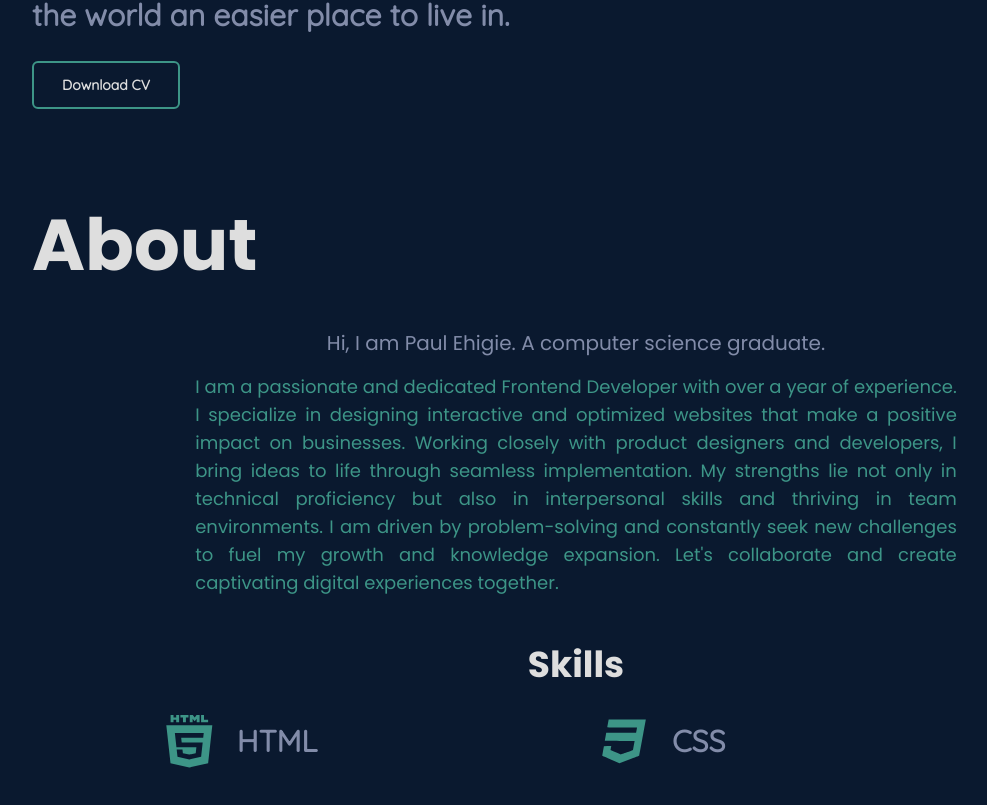
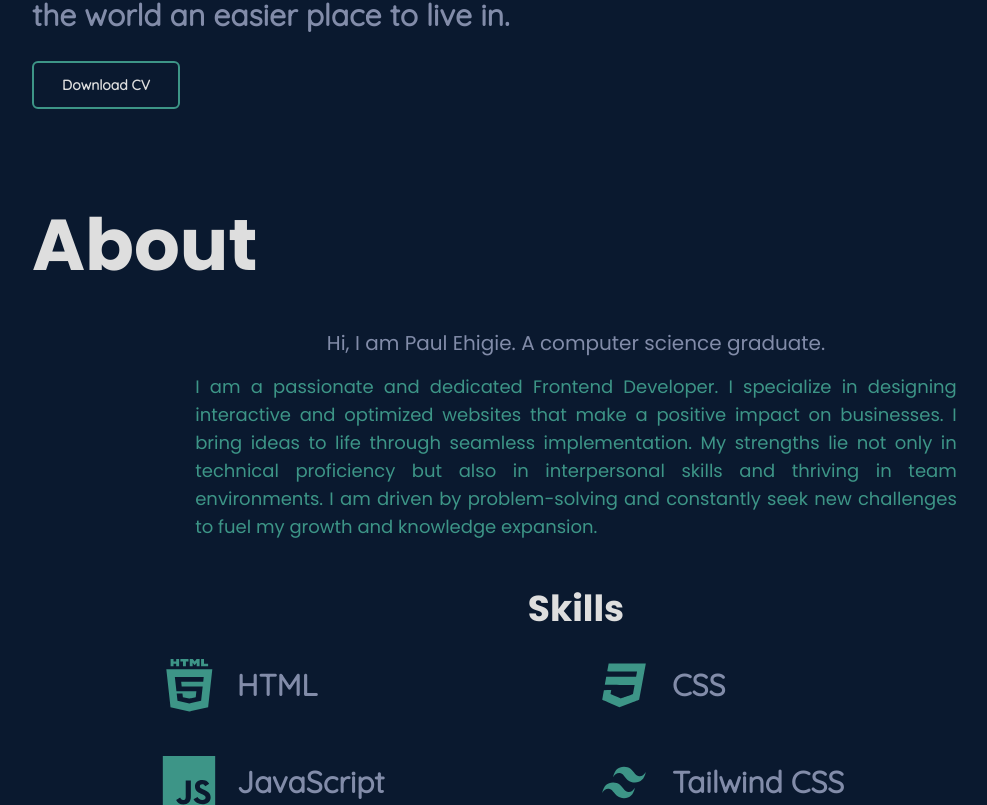
Before and after one commit to Ehigiepaul01/My-portfolio, a React (Vite) app: page / in a window 1280 px wide. Shown: the part 507-1312 px from the top of the page, without its empty margins (64-1051 px from the left). Built offline with nearby package versions, Linux system fonts and the light colour scheme.

Commit message:
updated the about section

```diff
--- a/src/components/About.jsx
+++ b/src/components/About.jsx
@@ -12,15 +12,13 @@ const About = () => (
           Hi, I am Paul Ehigie. A computer science graduate.
         </p>
         <p className={`${section.textPaddingY} ${section.text}`}>
-          I am a passionate and dedicated Frontend Developer with over a year of
-          experience. I specialize in designing interactive and optimized
-          websites that make a positive impact on businesses. Working closely
-          with product designers and developers, I bring ideas to life through
+          I am a passionate and dedicated Frontend Developer.
+           I specialize in designing interactive and optimized
+          websites that make a positive impact on businesses. I bring ideas to life through
           seamless implementation. My strengths lie not only in technical
           proficiency but also in interpersonal skills and thriving in team
           environments. I am driven by problem-solving and constantly seek new
-          challenges to fuel my growth and knowledge expansion. Let's
-          collaborate and create captivating digital experiences together.
+          challenges to fuel my growth and knowledge expansion.
         </p>
       </div>
       <p
```
